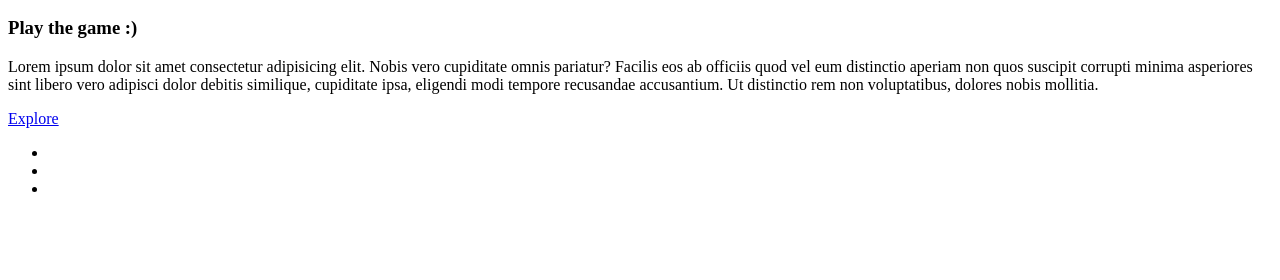
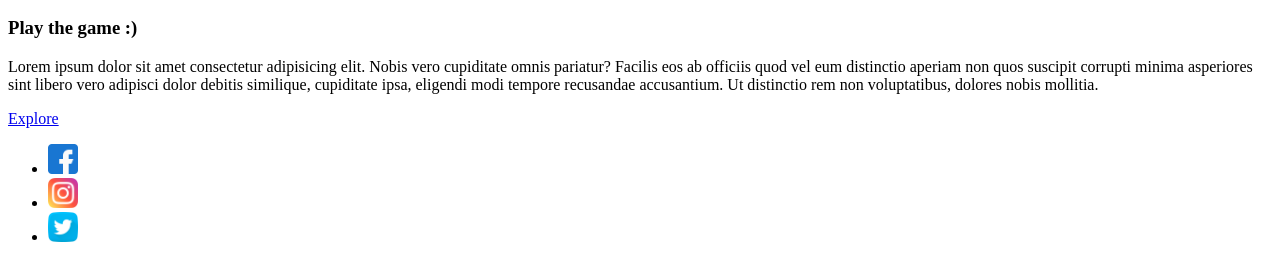
Before and after one commit to mvnulman/arcade-landingpage, a plain HTML site: page index.html in a window 1280 px wide. Shown: the part 286-566 px from the top of the page. Drawn offline with Linux system fonts and the light colour scheme.

Commit message:
social media icons linked to the html file

```diff
--- a/index.html
+++ b/index.html
@@ -23,9 +23,9 @@
             <a href="#">Explore</a>
         </div>
         <ul class="social">
-            <li><img src="" alt=""></li>
-            <li><img src="" alt=""></li>
-            <li><img src="" alt=""></li>
+            <li><img src="facebook.png" height="30px" alt="facebook socials icon"></li>
+            <li><img src="instagram.png" height="30px" alt="instagram socials icon"></li>
+            <li><img src="twitter.png" height="30px" alt="twitter socials icon"></li>
         </ul>
     </section>
 </body>
```
